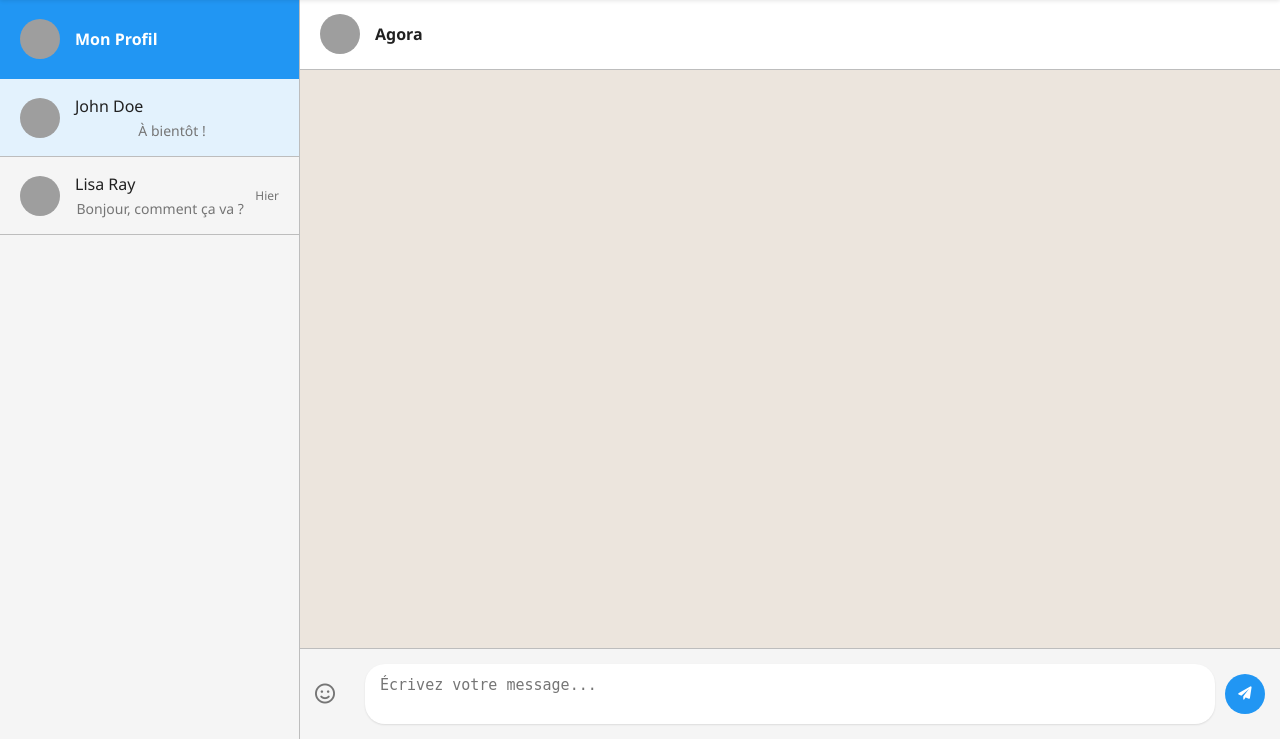
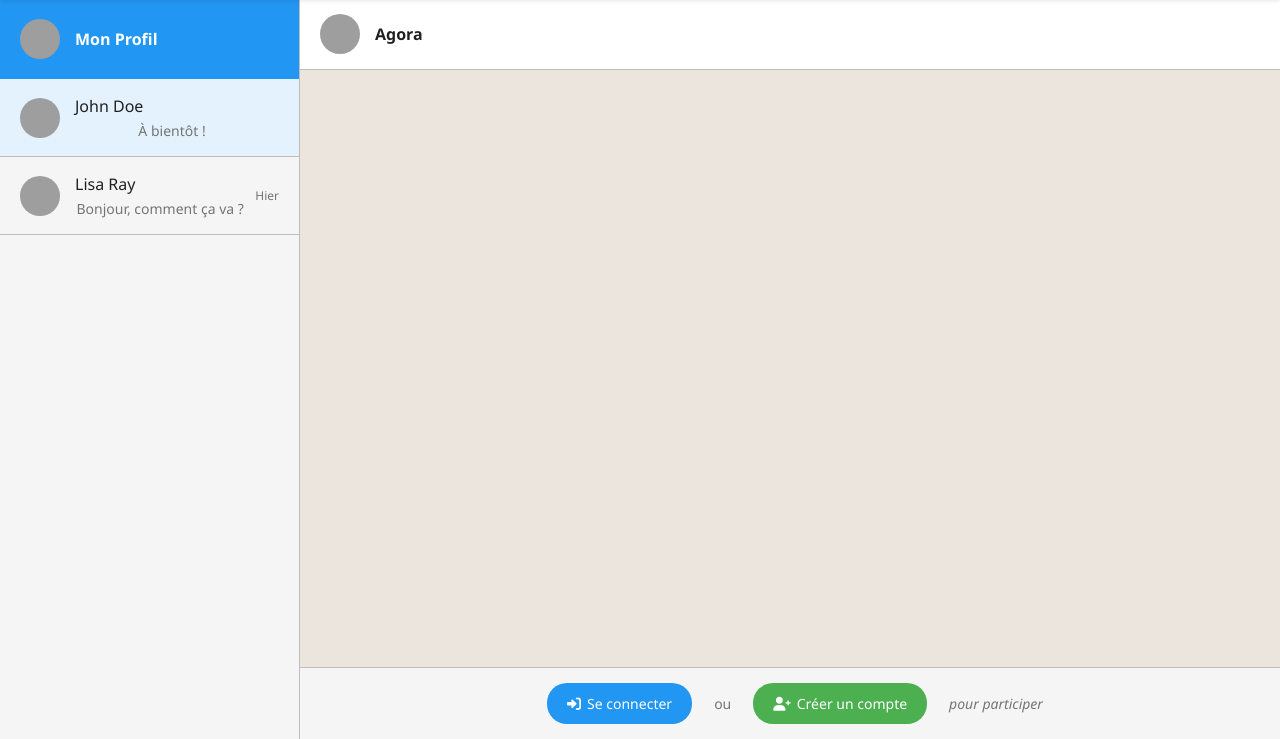
Before and after one commit to lucgiffon/selist, a Django app: page /chat/ in a window 1280 px wide. Shown: the part 61-800 px from the top of the page. Run offline with Django 5.2, Linux system fonts and the light colour scheme; data that the repository does not hold is empty; grey boxes are pictures that could not be loaded.

Commit message:
feat: unauthenticated user now sees a call to action in place of text box

```diff
--- a/selist/chat/static/css/chat_style.css
+++ b/selist/chat/static/css/chat_style.css
@@ -329,6 +329,65 @@ body {
     background-color: var(--dark-primary);
 }
 
+/* Login input area for non-authenticated users */
+.chat-input-login {
+    justify-content: center;
+}
+
+.login-buttons {
+    display: flex;
+    gap: 12px;
+    align-items: center;
+    flex-wrap: wrap;
+    justify-content: center;
+}
+
+.login-btn {
+    padding: 10px 20px;
+    border: none;
+    border-radius: 20px;
+    cursor: pointer;
+    font-size: 14px;
+    font-weight: 500;
+    text-decoration: none;
+    transition: all 0.2s;
+    display: inline-flex;
+    align-items: center;
+    gap: 6px;
+}
+
+.login-btn-primary {
+    background-color: var(--primary-color);
+    color: white;
+}
+
+.login-btn-primary:hover {
+    background-color: var(--dark-primary);
+    color: white;
+}
+
+.login-btn-secondary {
+    background-color: var(--online-status);
+    color: white;
+}
+
+.login-btn-secondary:hover {
+    background-color: #388E3C;
+    color: white;
+}
+
+.login-separator {
+    color: var(--text-secondary);
+    font-size: 14px;
+    font-weight: 500;
+}
+
+.login-message {
+    color: var(--text-secondary);
+    font-size: 14px;
+    font-style: italic;
+}
+
 /* Responsive Design */
 @media (max-width: 768px) {
     .chat-container {
@@ -365,4 +424,14 @@ body {
     .input-actions i {
         margin-right: 5px;
     }
+
+    .login-buttons {
+        flex-direction: column;
+        gap: 8px;
+    }
+
+    .login-btn {
+        padding: 8px 16px;
+        font-size: 13px;
+    }
 }
--- a/selist/chat/templates/chat/main.html
+++ b/selist/chat/templates/chat/main.html
@@ -91,6 +91,7 @@
             {% endfor %}
         </div>
 
+        {% if user.is_authenticated %}
         <div class="chat-input">
             <div class="input-actions">
 {#                <i class="fas fa-paperclip"></i>#}
@@ -99,9 +100,24 @@
             <textarea id="message-input" placeholder="Écrivez votre message..."></textarea>
             <button id="send-button"><i class="fas fa-paper-plane"></i></button>
         </div>
+        {% else %}
+        <div class="chat-input chat-input-login">
+            <div class="login-buttons">
+                <a href="{% url 'users:login' %}" class="login-btn login-btn-primary">
+                    <i class="fas fa-sign-in-alt"></i> Se connecter
+                </a>
+                <span class="login-separator">ou</span>
+                <a href="{% url 'users:register' %}" class="login-btn login-btn-secondary">
+                    <i class="fas fa-user-plus"></i> Créer un compte
+                </a>
+                <span class="login-message">pour participer</span>
+            </div>
+        </div>
+        {% endif %}
     </div>
 </div>
 
+{% if user.is_authenticated %}
 <!-- Modal popup for trade type selection -->
 <div id="trade-type-modal" class="modal-overlay" style="display: none;">
     <div class="modal-content">
@@ -126,4 +142,5 @@
     const createTradeUrl = "{% url 'chat:create_trade' %}";
 </script>
 <script src="{% static 'js/chat.js' %}"></script>
+{% endif %}
 {% endblock %}
```
